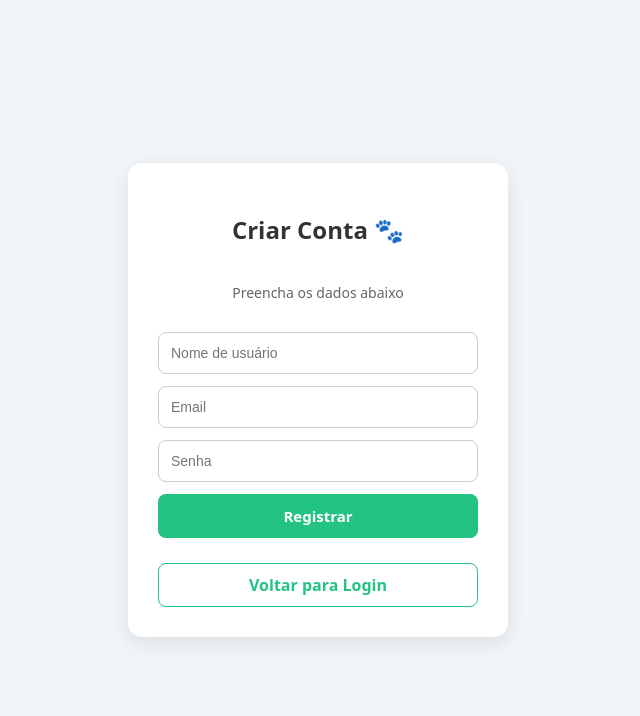
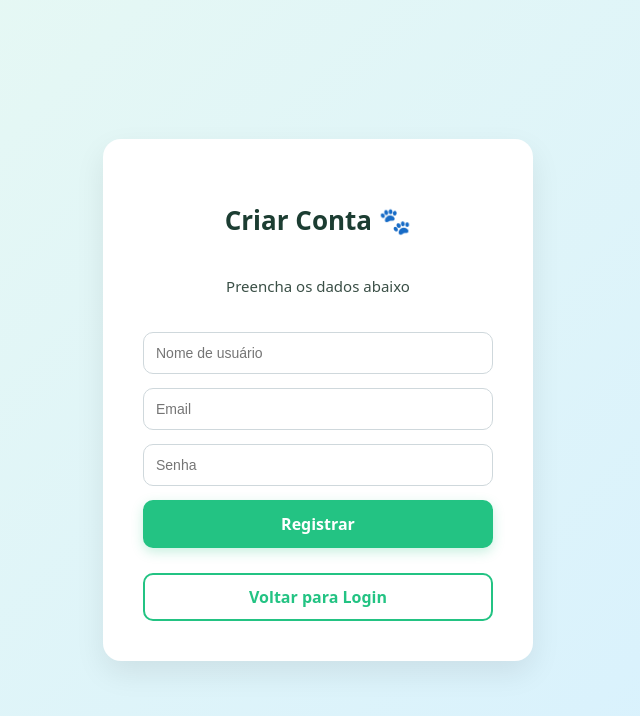
Before and after one commit to lucas-marques-0/PetshopControl-Frontend, a React app: page /register in a window 1280 px wide. Shown: the top 716 px of the page, without its empty margins (322-962 px from the left). Built offline with nearby package versions, Linux system fonts and the light colour scheme; no server answers; the HTML template or start-up script is replaced by a standard one.

Commit message:
ALTERAÇÃO DO LAYOUT DO LOGIN E REGISTER

```diff
--- a/src/pages/Login.jsx
+++ b/src/pages/Login.jsx
@@ -72,24 +72,41 @@ export default function Login() {
   width: "100vw",
   justifyContent: "center",
   alignItems: "center",
-      background: "#f2f5f9"
+  background: "linear-gradient(135deg, #e8f9f2, #d6f0ff)"
 }}>
+
   <div style={{
     background: "#fff",
-        padding: "30px",
-        borderRadius: "14px",
-        width: "320px",
-        boxShadow: "0px 6px 22px rgba(0,0,0,0.1)",
+    padding: "40px",
+    borderRadius: "18px",
+    width: "340px",
+    boxShadow: "0 12px 30px rgba(0,0,0,0.08)",
     display: "flex",
     flexDirection: "column",
-        gap: "15px",
-        textAlign: "center"
+    gap: "18px",
+    textAlign: "center",
+    transition: "0.3s"
   }}>
 
-        <h2 style={{ color: "#333", fontWeight: "900" }}>PetshopControl</h2>
-        <p style={{ fontSize: "14px", color: "#666" }}>Bem-vindo! Entre para continuar</p>
+    <h2 style={{
+      color: "#1c3d32",
+      fontWeight: "900",
+      fontSize: "26px"
+    }}>
+      🐾 PetshopControl
+    </h2>
 
-        <form onSubmit={handleLogin} style={{ display: "flex", flexDirection: "column", gap: "12px" }}>
+    <p style={{
+      fontSize: "15px",
+      color: "#3a4f46"
+    }}>
+      Bem-vindo! Entre para continuar
+    </p>
+
+    <form
+      onSubmit={handleLogin}
+      style={{ display: "flex", flexDirection: "column", gap: "14px" }}
+    >
 
       <input
         type="email"
@@ -98,11 +115,14 @@ export default function Login() {
         onChange={(e) => setEmail(e.target.value)}
         style={{
           padding: "12px",
-              borderRadius: "8px",
-              border: "1px solid #ccc",
+          borderRadius: "10px",
+          border: "1px solid #cfd8dc",
           outline: "none",
-              fontSize: "14px"
+          fontSize: "14px",
+          transition: "0.2s",
         }}
+        onFocus={(e)=>{ e.target.style.border="1px solid #23c383"; }}
+        onBlur={(e)=>{ e.target.style.border="1px solid #cfd8dc"; }}
       />
 
       <input
@@ -112,11 +132,14 @@ export default function Login() {
         onChange={(e) => setPassword(e.target.value)}
         style={{
           padding: "12px",
-              borderRadius: "8px",
-              border: "1px solid #ccc",
+          borderRadius: "10px",
+          border: "1px solid #cfd8dc",
           outline: "none",
-              fontSize: "14px"
+          fontSize: "14px",
+          transition: "0.2s",
         }}
+        onFocus={(e)=>{ e.target.style.border="1px solid #23c383"; }}
+        onBlur={(e)=>{ e.target.style.border="1px solid #cfd8dc"; }}
       />
 
       <button
@@ -125,15 +148,22 @@ export default function Login() {
           background: "#23c383",
           color: "#fff",
           padding: "12px",
-              borderRadius: "8px",
+          borderRadius: "10px",
           border: "none",
           cursor: "pointer",
-              fontSize: "15px",
-              fontWeight: "600",
-              transition: "0.2s"
+          fontSize: "16px",
+          fontWeight: "700",
+          transition: "0.25s",
+          boxShadow: "0 4px 12px rgba(35,195,131,0.25)"
         }}
-            onMouseOver={(e)=>e.target.style.background="#1ca56e"}
-            onMouseOut={(e)=>e.target.style.background="#23c383"}
+        onMouseOver={(e)=>{
+          e.target.style.background="#1ba974";
+          e.target.style.transform="scale(1.03)";
+        }}
+        onMouseOut={(e)=>{
+          e.target.style.background="#23c383";
+          e.target.style.transform="scale(1)";
+        }}
       >
         Entrar
       </button>
@@ -143,17 +173,26 @@ export default function Login() {
     <button
       onClick={() => navigate("/register")}
       style={{
-            background: "#fff",
-            border: "1px solid #23c383",
+        background: "#ffffff",
+        border: "2px solid #23c383",
         color: "#23c383",
-            padding: "10px",
-            borderRadius: "8px",
+        padding: "11px",
+        borderRadius: "10px",
         cursor: "pointer",
-            fontWeight: "600",
-            transition: "0.2s"
+        fontWeight: "700",
+        fontSize: "15px",
+        transition: "0.25s"
       }}
-          onMouseOver={(e)=>{e.target.style.background="#23c383"; e.target.style.color="#fff"}}
-          onMouseOut={(e)=>{e.target.style.background="#fff"; e.target.style.color="#23c383"}}
+      onMouseOver={(e)=>{
+        e.target.style.background="#23c383";
+        e.target.style.color="#fff";
+        e.target.style.transform="scale(1.03)";
+      }}
+      onMouseOut={(e)=>{
+        e.target.style.background="#fff";
+        e.target.style.color="#23c383";
+        e.target.style.transform="scale(1)";
+      }}
     >
       Criar Conta
     </button>
--- a/src/pages/Register.jsx
+++ b/src/pages/Register.jsx
@@ -70,24 +70,41 @@ export default function Register() {
   width: "100vw",
   justifyContent: "center",
   alignItems: "center",
-      background: "#f2f5f9"
+  background: "linear-gradient(135deg, #e8f9f2, #d6f0ff)"
 }}>
   <div style={{
     background: "#fff",
-        padding: "30px",
-        borderRadius: "14px",
-        width: "320px",
-        boxShadow: "0px 6px 22px rgba(0,0,0,0.1)",
+    padding: "40px",
+    borderRadius: "18px",
+    width: "350px",
+    boxShadow: "0 12px 30px rgba(0,0,0,0.08)",
     display: "flex",
     flexDirection: "column",
-        gap: "15px",
-        textAlign: "center"
+    gap: "20px",
+    textAlign: "center",
+    transition: "0.3s"
   }}>
 
-        <h2 style={{ marginBottom: "5px", color: "#333", fontWeight: "600" }}>Criar Conta 🐾</h2>
-        <p style={{ fontSize: "14px", color: "#666" }}>Preencha os dados abaixo</p>
+    <h2 style={{
+      marginBottom: "0px",
+      color: "#1c3d32",
+      fontWeight: "900",
+      fontSize: "26px"
+    }}>
+      Criar Conta 🐾
+    </h2>
 
-        <form onSubmit={handleRegister} style={{ display: "flex", flexDirection: "column", gap: "12px" }}>
+    <p style={{
+      fontSize: "15px",
+      color: "#3a4f46"
+    }}>
+      Preencha os dados abaixo
+    </p>
+
+    <form
+      onSubmit={handleRegister}
+      style={{ display: "flex", flexDirection: "column", gap: "14px" }}
+    >
 
       <input
         type="text"
@@ -96,11 +113,14 @@ export default function Register() {
         onChange={(e) => setUsername(e.target.value)}
         style={{
           padding: "12px",
-              borderRadius: "8px",
-              border: "1px solid #ccc",
+          borderRadius: "10px",
+          border: "1px solid #cfd8dc",
           outline: "none",
-              fontSize: "14px"
+          fontSize: "14px",
+          transition: "0.2s"
         }}
+        onFocus={(e) => { e.target.style.border = "1px solid #23c383"; }}
+        onBlur={(e) => { e.target.style.border = "1px solid #cfd8dc"; }}
       />
 
       <input
@@ -110,11 +130,14 @@ export default function Register() {
         onChange={(e) => setEmail(e.target.value)}
         style={{
           padding: "12px",
-              borderRadius: "8px",
-              border: "1px solid #ccc",
+          borderRadius: "10px",
+          border: "1px solid #cfd8dc",
           outline: "none",
-              fontSize: "14px"
+          fontSize: "14px",
+          transition: "0.2s"
         }}
+        onFocus={(e) => { e.target.style.border = "1px solid #23c383"; }}
+        onBlur={(e) => { e.target.style.border = "1px solid #cfd8dc"; }}
       />
 
       <input
@@ -124,11 +147,14 @@ export default function Register() {
         onChange={(e) => setPassword(e.target.value)}
         style={{
           padding: "12px",
-              borderRadius: "8px",
-              border: "1px solid #ccc",
+          borderRadius: "10px",
+          border: "1px solid #cfd8dc",
           outline: "none",
-              fontSize: "14px"
+          fontSize: "14px",
+          transition: "0.2s"
         }}
+        onFocus={(e) => { e.target.style.border = "1px solid #23c383"; }}
+        onBlur={(e) => { e.target.style.border = "1px solid #cfd8dc"; }}
       />
 
       <button
@@ -136,16 +162,23 @@ export default function Register() {
         style={{
           background: "#23c383",
           color: "#fff",
-              padding: "12px",
-              borderRadius: "8px",
+          padding: "13px",
+          borderRadius: "10px",
           border: "none",
           cursor: "pointer",
-              fontSize: "15px",
-              fontWeight: "600",
-              transition: "0.2s"
+          fontSize: "16px",
+          fontWeight: "700",
+          transition: "0.25s",
+          boxShadow: "0 4px 12px rgba(35,195,131,0.25)"
         }}
-            onMouseOver={(e)=>e.target.style.background="#1ca56e"}
-            onMouseOut={(e)=>e.target.style.background="#23c383"}
+        onMouseOver={(e) => {
+          e.target.style.background = "#1ba974";
+          e.target.style.transform = "scale(1.03)";
+        }}
+        onMouseOut={(e) => {
+          e.target.style.background = "#23c383";
+          e.target.style.transform = "scale(1)";
+        }}
       >
         Registrar
       </button>
@@ -155,18 +188,26 @@ export default function Register() {
     <button
       onClick={() => navigate("/")}
       style={{
-            marginTop: "10px",
+        marginTop: "5px",
         background: "#fff",
-            border: "1px solid #23c383",
+        border: "2px solid #23c383",
         color: "#23c383",
-            padding: "10px",
-            borderRadius: "8px",
+        padding: "11px",
+        borderRadius: "10px",
         cursor: "pointer",
-            fontWeight: "600",
-            transition: "0.2s"
+        fontWeight: "700",
+        transition: "0.25s"
       }}
-          onMouseOver={(e)=>{e.target.style.background="#23c383"; e.target.style.color="#fff"}}
-          onMouseOut={(e)=>{e.target.style.background="#fff"; e.target.style.color="#23c383"}}
+      onMouseOver={(e) => {
+        e.target.style.background = "#23c383";
+        e.target.style.color = "#fff";
+        e.target.style.transform = "scale(1.03)";
+      }}
+      onMouseOut={(e) => {
+        e.target.style.background = "#fff";
+        e.target.style.color = "#23c383";
+        e.target.style.transform = "scale(1)";
+      }}
     >
       Voltar para Login
     </button>
```
Lines whose indentation alone changed are shown as unchanged.
